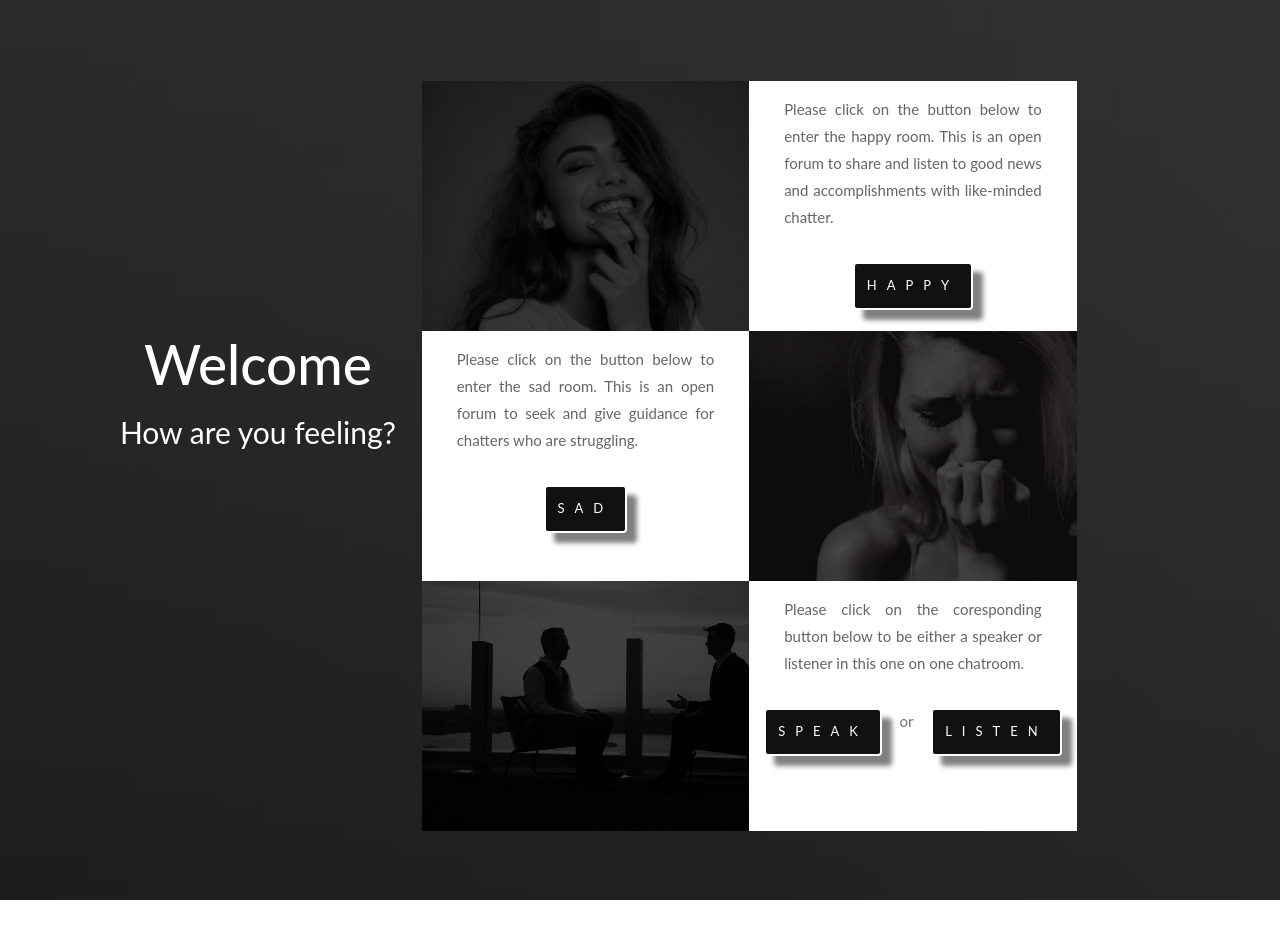
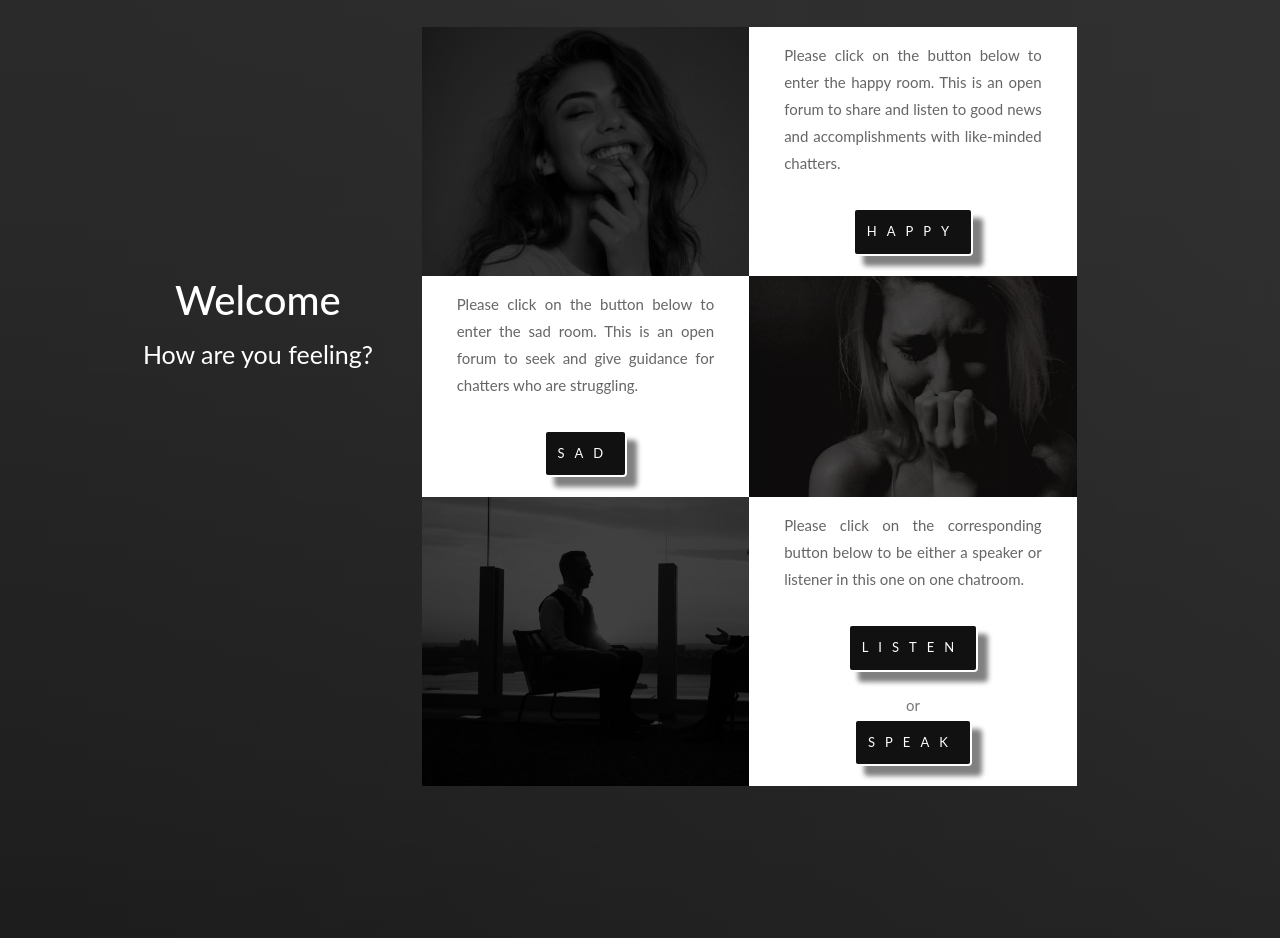
Before and after one commit to cwru-final-project/final-project, a React (Create React App) app in the folder client/: page /pickroom in a window 1280 px wide. Shown: the top 938 px of the page. Before the commit the page ends 900 px from the top, so only its background shows below. Built offline with nearby package versions, Linux system fonts and the light colour scheme; no server answers.

Commit message:
almost done!

```diff
--- a/client/src/App.js
+++ b/client/src/App.js
@@ -4,7 +4,6 @@ import Appcontainer from './components/Appcontainer'
 import Login from './components/Login'
 import Pickroom from './components/Pickroom'
 import Chatroom from './components/chatRoom'
-import Test from './components/Test'
 import NoMatch from './components/NoMatch'
 
 class App extends Component
@@ -24,7 +23,6 @@ class App extends Component
               <Route exact path="/" component={Login} />
               <Route exact path="/pickroom" component={Pickroom} />
               <Route exact path="/chatroom" component={Chatroom} />
-              <Route exact path="/test" component={Test} />
               <Route component={NoMatch} />
             </Switch>
           </Appcontainer>
--- a/client/src/components/Header.js
+++ b/client/src/components/Header.js
@@ -11,8 +11,10 @@ class Header extends Component
 		return (
 		<div className = "container-fluid">
 			<div className="bgimg-1">
-				<div className="caption">
-					<span className="border">MIND OVER MOOD</span>
+				<div className="row">
+					<div className="caption">
+						<span className="border">MIND OVER MOOD</span>
+					</div>
 				</div>
 
 				<div className="arrow">
@@ -21,7 +23,7 @@ class Header extends Component
 
 			<div className = "whatWeOffer">
 				<h3>What we Offer</h3>
-				<p>Have you ever had news, good or bad, that you wanted to tell but could not find the right person? Mind over Mood was a page designed for people that love to share. It is unique in that it is not geared towards a specific mood. Just got that big promotion at work? Share it in the happy room. Going through a tough time and need some advice on how to get through it? Talk about it in the sad room.  Are you going through something a little more personal and would prefer to talk to someone one on one? There’s a room for that too. If you are someone who prefers to listen rather than share, then the speaker listener chat was designed for you. All users are anonymous, so no personal information will be released in this judgement free zone.</p>
+				<p>Have you ever had news, good or bad, that you wanted to tell but could not find the right person? Mind over Mood is a page designed for people that love to share. It is unique in that it is not geared towards a specific mood. Just got that big promotion at work? Share it in the happy room. Going through a tough time and need some advice on how to get through it? Talk about it in the sad room.  Are you going through something a little more personal and would prefer to talk to someone one on one? There’s a room for that too. If you are someone who prefers to listen rather than share, then the speaker listener chat was designed for you. All users are anonymous, so no personal information will be released in this judgement free zone.</p>
 			</div>
 
 			<div className="bgimg-2">
--- a/client/src/components/Login.js
+++ b/client/src/components/Login.js
@@ -117,7 +117,7 @@ class Login extends Component
 								<input type="password" className="form-control" id="loginPassword" value={this.state.loginPassword} onChange={this.updateField} required/>
 							</div>
 
-							<button type="submit" className="log btn btn-primary" onClick={this.login}>Login</button>
+							<button type="submit" className="log btn btn-primary center" onClick={this.login}>Login</button>
 						</form>
 
 						{this.state.loginError !== "" ?
--- a/client/src/components/Message.js
+++ b/client/src/components/Message.js
@@ -5,21 +5,28 @@ const styles =
 	name:
 	{
 		"fontWeight":"bold",
-		"marginBottom":"0px"
+		"fontSize": "15px",
+		color: "black"
 	},
 
 	date:
 	{
-		"fontSize": "10px"
+		"color": "black",
+		"fontWeight":"normal",
+		"fontSize": "10px",
+	},
+
+	message:
+	{
+		"color": "black",
+		"fontWeight":"normal",
+		"fontSize": "15px",
 	}
 }
 const Message = props =>
 (
-	<div className="alert alert-secondary" role="alert">
-	  <h4 className="alert-heading">{props.name}</h4>
-	  <p className="mb-0" style={styles.date}>{props.time}</p>
-	  <hr></hr>
-	  <p>{props.message}</p>
+	<div className="alert alert-dark" role="alert">
+		<div style={styles.name}>{props.name}: <span style={styles.message}>{props.message}</span><span className="float-right" style={styles.date}>{props.time}</span></div>
 	</div>
 )
 
--- a/client/src/components/Pickroom.js
+++ b/client/src/components/Pickroom.js
@@ -105,8 +105,6 @@ class Pickroom extends Component
 			<div className="pickroom">
 				<div className="row text-center">
 					<br></br>
-					<br></br>
-					<br></br>
 				</div>
 
 				<div className="row text-center">
@@ -117,7 +115,7 @@ class Pickroom extends Component
 					<div className="happy-img col-md-3">
 					</div>
 					<div className="white-space col-md-3 ">
-						<p id="button-desc">Please click on the button below to enter the happy room. This is an open forum to share and listen to good news and accomplishments with like-minded chatter.</p>
+						<p id="button-desc">Please click on the button below to enter the happy room. This is an open forum to share and listen to good news and accomplishments with like-minded chatters.</p>
 						<button type="button" className=" happy btn btn-primary" onClick={this.updateRoom} name="happy">HAPPY</button>
 					</div>
 					<div className="col-md-2">
@@ -149,14 +147,24 @@ class Pickroom extends Component
 					<div className="private-img col-md-3">
 					</div>
 					<div className="white-space col-md-3">
-						<p id="button-desc">Please click on the coresponding button below to be either a speaker or listener in this one on one chatroom.</p>
-						<button type="button" className="listen btn btn-primary" onClick={this.listen}>LISTEN</button>
-						<span>or</span>
-						<button type="button" className="speak btn btn-primary" onClick={this.speak}>SPEAK</button>
+						<p id="button-desc">Please click on the corresponding button below to be either a speaker or listener in this one on one chatroom.</p>
+						<div className = "row">
+							<div className = "col-md-12">
+								<button type="button" className="listen btn btn-primary" onClick={this.listen}>LISTEN</button>
+							</div>
+							<div className = "col-md-12">
+								or
+							</div>
+							<div className = "col-md-12">
+								<button type="button" className="speak btn btn-primary" onClick={this.speak}>SPEAK</button>
+							</div>
+
+						</div>
 					</div>
 					<div className="col-md-2">
 					</div>
 				</div>
+				<br></br>
 			</div>
 			</div>
 		)
--- a/client/src/components/Test.js
+++ /dev/null
@@ -1,31 +0,0 @@
-import React, { Component } from 'react';
-/*import API from "../utils/API";
-import User from "./User"
-import Message from "./Message"
-*/
-
-class Chatroom extends Component
-{
-
-	componentDidMount = () =>
-	{
-		console.log("HJI!!!!!!!!!!!!")
-	}
-
-	componentWillUnmount = () =>
-	{
-		console.log("FUCK!")
-	}
-
-	render()
-	{
-		return (
-
-			<div className="container">
-				<a href="https://www.google.com"><button>Click Me!</button></a>
-			</div>
-		)
-	}
-}
-
-export default Chatroom;
--- a/client/src/components/chatRoom.js
+++ b/client/src/components/chatRoom.js
@@ -101,7 +101,7 @@ class Chatroom extends Component
 								xhttp.send(JSON.stringify(data));
 							}
 
-						This.tokenCheck()
+						//This.tokenCheck()
 						})
 					}
 				});
@@ -188,6 +188,7 @@ class Chatroom extends Component
 	updateField = event =>
 	{
 		this.setState({message: event.target.value});
+		console.log(event.target.type)
 	}
 
 	sendMessage = event =>
@@ -299,7 +300,7 @@ class Chatroom extends Component
 					<div className="col-md-1">
 					</div>
 					<div className="col-md-2">
-						<div className="card">
+						<div className="card whoshere">
 							<div className="title card-header">
 								Who's here?
 							</div>
--- a/client/src/css/style.css
+++ b/client/src/css/style.css
@@ -76,11 +76,12 @@ body {
   padding:18px 50px 18px 50px;
   font-size: 35px;
   letter-spacing: 15px;
+  font-size: 2.2em;
   }
 
 h2{
   color: white;
-  font-size:55px;
+  font-size:40px;
 }
 
 h3 {
@@ -90,8 +91,9 @@ h3 {
   color: black;
 }
 #small-text{
-  font-size:30px;
+  font-size:25px;
   color:white;
+  margin-bottom:0px;
 
 }
 
@@ -140,15 +142,11 @@ h3 {
   letter-spacing: 10px;
   border: 2px #fff solid;
   box-shadow: 10px 10px 5px grey;
+  margin-bottom: 20px;
   }
-  .listen{
-    float:right;
-  }
-  .speak{
-    float:left;
-  }
+
   .log, .reg{
-    margin-left:150px;
+
   }
 
   .send{
@@ -163,9 +161,14 @@ h3 {
   }
   .btn:hover{
   background-image: linear-gradient(to right, red, yellow, green, blue);
-  border-style:none;
+  border-style:1px solid red;
   opacity:.6;
   color:black;
+  }
+
+  .whoshere
+  {
+    margin-bottom:20px;
   }
 
   .pickroom, .chatroom {
@@ -174,11 +177,11 @@ h3 {
    rgba(0, 0, 0, .75)),
    url('../images/background.jpg')no-repeat center center fixed;
   background-size:cover;
-  height:900px;
+  width:100vw;
+  height:120vh;
   }
 .white-space{
   background-color:white;
-  height:250px;
 
 }
 .happy-img{
@@ -225,12 +228,10 @@ h3 {
   text-transform: uppercase;
 }
 .login{
-  padding-left:80px;
   padding-top:120px;
 }
 .register{
   padding-top:40px;
-  padding-left:80px;
   margin-bottom:20px;
 }
 
```
Also changed, not shown: 2 other files (tests, documents, lock files or other folders).
